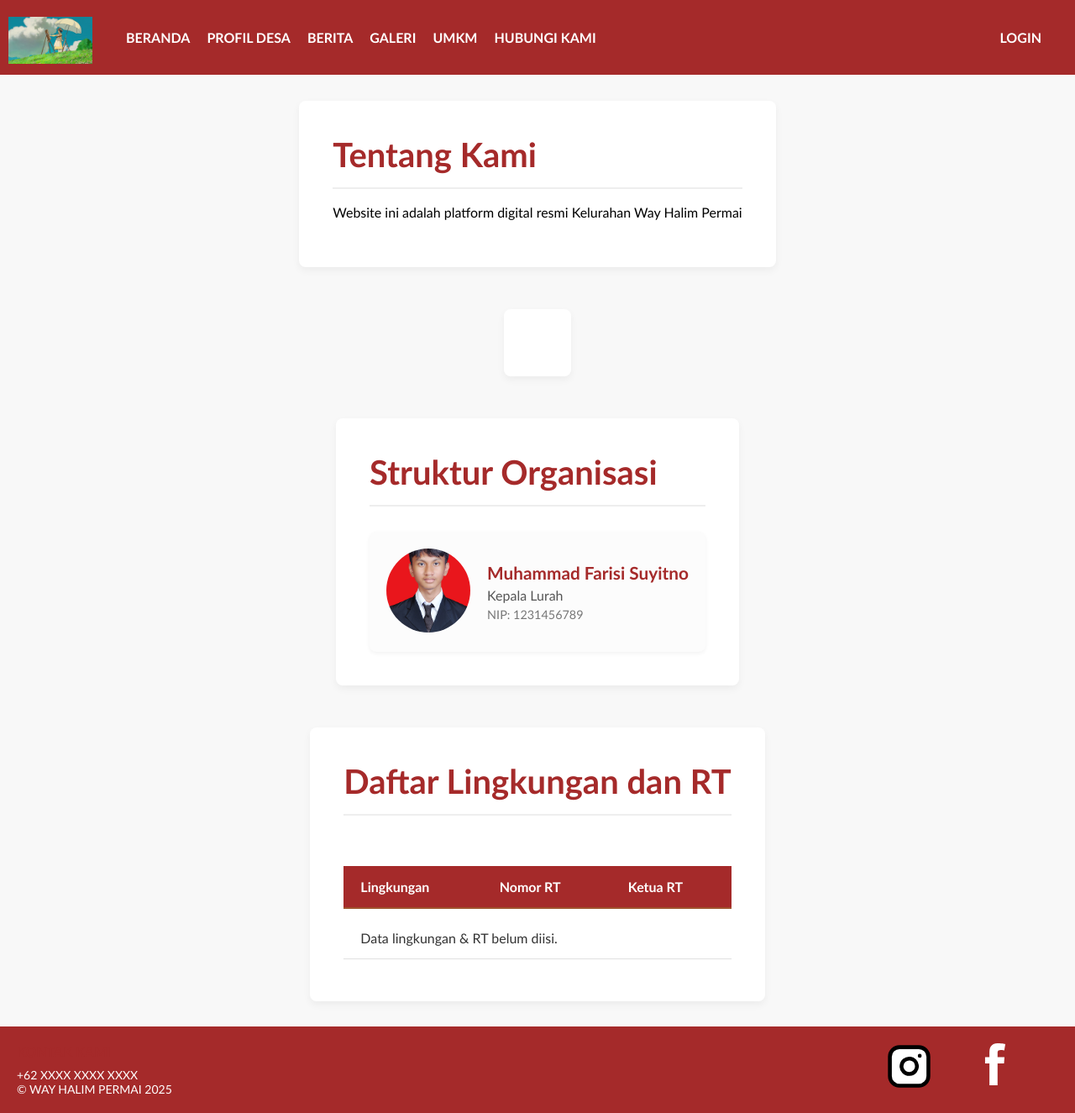
After one commit to IcniP/projek_desa, a Django app: page /profil-desa/ in a window 1280 px wide. The commit adds this page. Shown: the whole page at 84% size. Run offline with Django 5.2, Linux system fonts and the light colour scheme; data comes from the database, SQL or seed files in the repository; data that the repository does not hold is empty; some web fonts are replaced.

Commit message:
ganti desain dari profil Desa

```diff
--- a/profil/templates/profil/base.html
+++ b/profil/templates/profil/base.html
@@ -22,15 +22,7 @@
                 </a>
 
                 <a href="{% url 'homepage' %}">beranda</a>
-                <div class="dropdown">
-                    <a href="#" class="dropbtn">profil desa</a>
-                    <div class="dropdown-content">
-                        <a href="{% url 'detail_profil' pk=1 %}">Tentang Kami</a>
-                        <a href="{% url 'detail_profil' pk=2 %}">Pelayanan</a>
-                        <a href="{% url 'struktur_organisasi' %}">Struktur Organisasi</a>
-                        <a href="{% url 'daftar_rt' %}">Lingkungan & RT</a>
-                    </div>
-                </div>
+                <a href="{% url 'profil_lengkap' %}">profil desa</a>
                 <a href="{% url 'berita_terbaru' %}">Berita</a> <a href="{% url 'galeri' %}">galeri</a>
                 <a href="{% url 'daftar_umkm' %}">Umkm</a>
                 <a href="{% url 'hubungi_kami' %}">Hubungi Kami</a>
--- /dev/null
+++ b/profil/templates/profil/halaman_profil_lengkap.html
@@ -0,0 +1,91 @@
+{% extends 'profil/base.html' %}
+{% load static %}
+
+{% block title %}Profil Desa Lengkap{% endblock %}
+
+{% block extra_css %}
+    <link rel="stylesheet" href="{% static 'css/daftarlingkungan.css' %}?v=1.0">
+{% endblock %}
+
+{% block content %}
+<div class="main-content" style="background-color: #fff; margin-bottom: 30px;">
+    {% if tentang_kami %}
+        <h1 style="color: brown; font-size: 2.5em; border-bottom: 2px solid #eee; padding-bottom: 15px;">
+            {{ tentang_kami.judul }}
+        </h1>
+        <p style="font-size: 1.1em; line-height: 1.7;">
+            {{ tentang_kami.konten|linebreaks }}
+        </p>
+    {% endif %}
+</div>
+
+<div class="main-content" style="background-color: #fff; margin-bottom: 30px;">
+    {% if pelayanan %}
+        <h1 style="color: brown; font-size: 2.5em; border-bottom: 2px solid #eee; padding-bottom: 15px;">
+            {{ pelayanan.judul }}
+        </h1>
+        <p style="font-size: 1.1em; line-height: 1.7;">
+            {{ pelayanan.konten|linebreaks }}
+        </p>
+    {% endif %}
+</div>
+
+<div class="main-content" style="background-color: #fff; margin-bottom: 30px;">
+    <h1 style="color: brown; font-size: 2.5em; border-bottom: 2px solid #eee; padding-bottom: 15px;">
+        Struktur Organisasi
+    </h1>
+
+    <div class="struktur-organisasi-grid" style="display: grid; grid-template-columns: repeat(auto-fill, minmax(350px, 1fr)); gap: 20px; margin-top: 30px;">
+        {% for pejabat in semua_pejabat %}
+        <div class="pejabat-card" style="display: flex; align-items: center; background-color: #fcfcfc; padding: 20px; border-radius: 8px; box-shadow: 0 2px 5px rgba(0,0,0,0.05);">
+            <div class="pejabat-foto" style="flex-shrink: 0; margin-right: 20px;">
+                {% if pejabat.foto %}
+                    <img src="{{ pejabat.foto.url }}" alt="{{ pejabat.nama }}" style="width: 100px; height: 100px; object-fit: cover; border-radius: 50%;">
+                {% else %}
+                    <div style="width: 100px; height: 100px; border-radius: 50%; background-color: #ccc; display: flex; align-items: center; justify-content: center; font-size: 4em; color: #fff;">
+                        <span class="icon-user"></span>
+                    </div>
+                {% endif %}
+            </div>
+            <div class="pejabat-detail">
+                <h5 style="margin: 0 0 5px 0; color: brown; font-size: 1.3em;">{{ pejabat.nama }}</h5>
+                <p style="margin: 0; font-size: 1em; color: #555;">{{ pejabat.jabatan }}</p>
+                <p style="margin: 5px 0 0 0; font-size: 0.9em; color: #777;">NIP: {{ pejabat.nip|default_if_none:"-" }}</p>
+            </div>
+        </div>
+        {% empty %}
+        <p style="grid-column: 1 / -1;">Data struktur organisasi belum diisi.</p>
+        {% endfor %}
+    </div>
+</div>
+
+<div class="main-content" style="background-color: #fff; margin-bottom: 30px;">
+    <div class="page-title-container" style="border-bottom: 2px solid #eee;">
+        <h1>Daftar Lingkungan dan RT</h1>
+    </div>
+    <div class="table-container" style="border: none; padding: 0;">
+        <table>
+            <thead>
+                <tr>
+                    <th>Lingkungan</th>
+                    <th>Nomor RT</th>
+                    <th>Ketua RT</th>
+                </tr>
+            </thead>
+            <tbody>
+                {% for rt in semua_rt %}
+                <tr>
+                    <td>{{ rt.nama_lingkungan }}</td>
+                    <td>{{ rt.nomor_rt }}</td>
+                    <td>{{ rt.nama_ketua_rt }}</td>
+                </tr>
+                {% empty %}
+                <tr>
+                    <td colspan="3">Data lingkungan & RT belum diisi.</td>
+                </tr>
+                {% endfor %}
+            </tbody>
+        </table>
+    </div>
+</div>
+{% endblock %}
--- a/profil/urls.py
+++ b/profil/urls.py
@@ -3,11 +3,8 @@ from django.urls import path
 from . import views
 
 urlpatterns = [
-    path('', views.index, name='profil_index'),
     path('', views.index, name='homepage'),
-    path('profil/<int:pk>/', views.detail_profil, name='detail_profil'),
-    path('struktur-organisasi/', views.struktur_organisasi, name='struktur_organisasi'),
-    path('lingkungan-rt/', views.daftar_rt, name='daftar_rt'),
+    path('profil-desa/', views.halaman_profil_lengkap, name='profil_lengkap'),
     path('galeri/', views.galeri, name='galeri'),
     path('hubungi-kami/', views.hubungi_kami, name='hubungi_kami'),
 ]
--- a/profil/views.py
+++ b/profil/views.py
@@ -1,45 +1,43 @@
 # profil/views.py
-from django.shortcuts import render
+from django.shortcuts import render, get_object_or_404
 from .models import Profil, StrukturOrganisasi, LingkunganRT, Galeri
 from berita.models import Berita
 from django.db.models import Q
 
 def index(request):
-    semua_profil = Profil.objects.all()
     berita_terbaru = Berita.objects.all()[:3]
-    context = {
-        'semua_profil': semua_profil,
-        'berita_terbaru': berita_terbaru,
-    }
+    context = {'berita_terbaru': berita_terbaru}
     return render(request, 'profil/index.html', context)
 
-def detail_profil(request, pk):
-    profil_obj = Profil.objects.get(pk=pk)
-    context = {'profil': profil_obj}
-    return render(request, 'profil/detail_profil.html', context)
+# ===== INI FUNGSI YANG KITA PAKAI =====
+def halaman_profil_lengkap(request):
+    try:
+        tentang_kami = Profil.objects.get(judul__icontains="Tentang Kami")
+    except Profil.DoesNotExist:
+        tentang_kami = None
+    try:
+        pelayanan = Profil.objects.get(judul__icontains="Pelayanan")
+    except Profil.DoesNotExist:
+        pelayanan = None
 
-def struktur_organisasi(request):
     semua_pejabat = StrukturOrganisasi.objects.all()
-    context = {'semua_pejabat': semua_pejabat}
-    return render(request, 'profil/struktur_organisasi.html', context)
+    semua_rt = LingkunganRT.objects.all()
 
-def daftar_rt(request):
-    semua_rt = LingkunganRT.objects.all()
-    context = {'semua_rt': semua_rt}
-    return render(request, 'profil/daftar_rt.html', context)
+    context = {
+        'tentang_kami': tentang_kami,
+        'pelayanan': pelayanan,
+        'semua_pejabat': semua_pejabat,
+        'semua_rt': semua_rt,
+    }
+    return render(request, 'profil/halaman_profil_lengkap.html', context)
+# ===== AKHIR FUNGSI PROFIL LENGKAP =====
 
+# Sisa views lainnya (tetap ada)
 def galeri(request):
     query = request.GET.get('q')
     semua_berita = Berita.objects.all()
-
     if query:
-
-        bulan_map = {
-            'januari': 1, 'februari': 2, 'maret': 3, 'april': 4,
-            'mei': 5, 'juni': 6, 'juli': 7, 'agustus': 8,
-            'september': 9, 'oktober': 10, 'november': 11, 'desember': 12
-        }
-
+        bulan_map = { 'januari': 1, 'februari': 2, 'maret': 3, 'april': 4, 'mei': 5, 'juni': 6, 'juli': 7, 'agustus': 8, 'september': 9, 'oktober': 10, 'november': 11, 'desember': 12 }
         query_lower = query.lower()
         filters = Q(judul__icontains=query)
         if query.isdigit():
@@ -48,16 +46,12 @@ def galeri(request):
                 filters |= Q(tanggal_publikasi__month=query_int)
             if 1900 <= query_int <= 2100:
                 filters |= Q(tanggal_publikasi__year=query_int)
-
         if query_lower in bulan_map:
             filters |= Q(tanggal_publikasi__month=bulan_map[query_lower])
         semua_berita = semua_berita.filter(filters)
-
-    context = {
-        'semua_berita': semua_berita,
-        'query': query,
-    }
+    context = {'semua_berita': semua_berita, 'query': query}
     return render(request, 'profil/galeri.html', context)
 
 def hubungi_kami(request):
+    # (Kita masih belum membuat template untuk ini)
     return render(request, 'profil/hubungi_kami.html')
```
